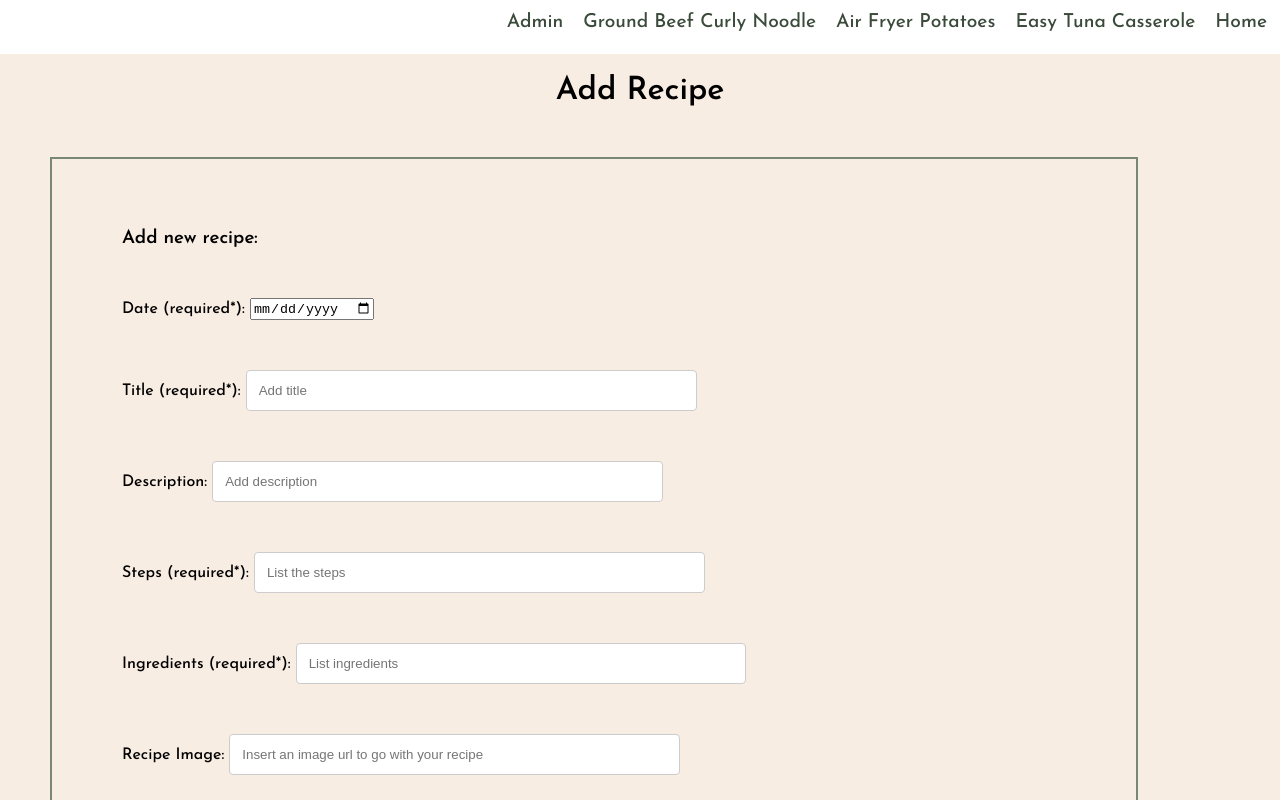
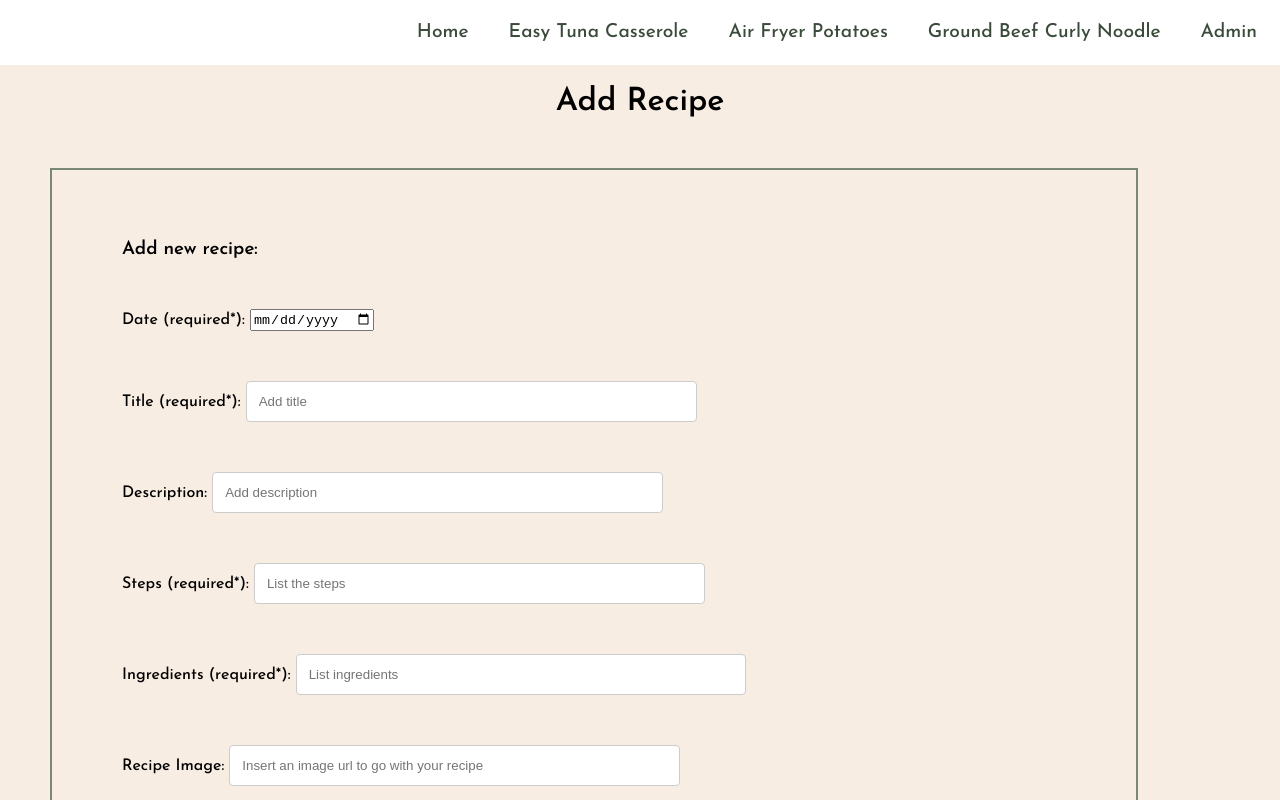
Before and after one commit to jenhuynh/recipe-blog, a React (Create React App) app in the folder app/: page /admin in a window 1280 px wide. Shown: the top 800 px of the page. Built offline with nearby package versions, Linux system fonts and the light colour scheme; no server answers.

Commit message:
Add nav styling

```diff
--- a/app/src/Recipes.css
+++ b/app/src/Recipes.css
@@ -3,7 +3,10 @@ body {
   margin: 0px;
   font-family: "Josefin Sans", sans-serif;
 }
-
+.sticky {
+  display: flex;
+  justify-content: right;
+}
 main a {
   text-decoration: none;
   color: #4f674a;
@@ -11,13 +14,14 @@ main a {
 nav {
   border: 3px solid white;
   background-color: white;
-  height: 3rem;
+  height: 30%;
 }
 nav a {
   text-decoration: none;
   color: rgb(59, 75, 59);
-  padding: 10px;
-  float: right;
+  padding: 20px;
+  /* float: right; */
+  /* position: sticky; */
   font-size: 1.2em;
 }
 h1 {
@@ -25,12 +29,13 @@ h1 {
 }
 .header-txt {
   color: #053a11;
-  font-size: 7rem;
+  font-size: 6.5rem;
   font-style: 600;
-  padding: 120px 0;
+  padding: 10% 0;
   text-align: center;
   margin: 0px;
   text-shadow: 2px 2px #ffffff;
+  width: 100%;
 }
 
 .header-img {
@@ -47,22 +52,43 @@ h1 {
 
 .recipe1-card {
   text-align: center;
-  width: 100%;
 }
 
 .recipe1-card img {
-  width: 900px;
+  /* width: 900px; */
+  width: 60%;
+  height: 50%;
 }
 
 .recipe2-card {
   text-align: center;
-  width: 100%;
 }
 
 .recipe2-card img {
-  width: 900px;
-  height: 630px;
+  /* width: 900px; */
+  width: 60%;
+  height: 50%;
 }
 .recipe3-card {
   text-align: center;
 }
+
+.recipe3-card img {
+  width: 60%;
+  height: 50%;
+}
+
+@media only screen and (max-width: 600px) {
+  .sticky {
+    font-size: 1em;
+  }
+}
+@media only screen and (max-width: 360px) {
+  .sticky {
+    font-size: 0.5em;
+    line-height: 15px;
+  }
+  .header-txt {
+    font-size: 5em;
+  }
+}
```
